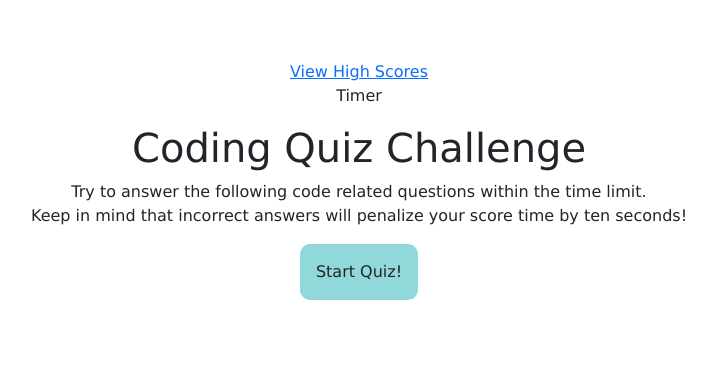
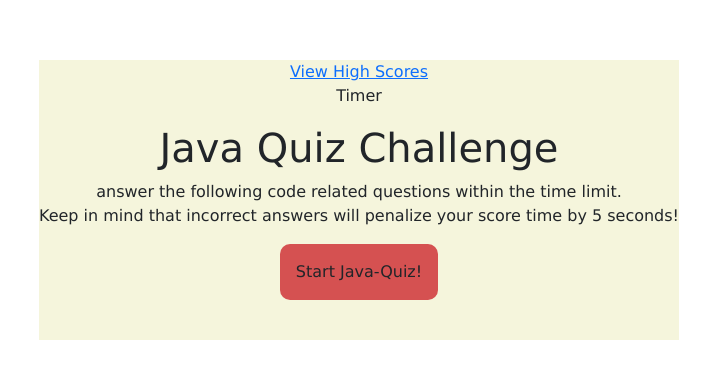
Before and after one commit to santosangel1126/java-quiz, a plain HTML site: page index.html in a window 1280 px wide. Shown: the part 140-518 px from the top of the page, without its empty margins (281-997 px from the left). Drawn offline with nearby package versions, Linux system fonts and the light colour scheme.

Commit message:
updated css

```diff
--- a/assets/script.js
+++ b/assets/script.js
@@ -7,7 +7,7 @@ var answerButtons = document.querySelector(".answer-buttons");
 var answerBtn = document.querySelector(".btn");
 var btn;
 var countDown = document.querySelector("#timer");
-var timeLeft = 75;
+var timeLeft = 100;
 var questionCounter = 0;
 var timerInterval;
 // initiate the quiz
@@ -115,14 +115,14 @@ startButton.addEventListener("click", function () {
                 wrongAlert.id = "wrong";
                 wrongAlert.textContent = "Wrong!";
                 answerButtons.append(wrongAlert);
-                timeLeft = timeLeft - 10;
+                timeLeft = timeLeft - 5;
             } else {
                 wrong.remove();
                 var wrongAlert = document.createElement("p");
                 wrongAlert.id = "wrong";
                 wrongAlert.textContent = "Wrong!";
                 answerButtons.append(wrongAlert);
-                timeLeft = timeLeft - 10;
+                timeLeft = timeLeft - 5;
             }
         }
     });
--- a/assets/style.css
+++ b/assets/style.css
@@ -1,4 +1,7 @@
+ .header {
+     background-color: beige;
 
+ }
 
  *, *::before, *::after {
         box-sizing: border-box;
@@ -51,17 +54,18 @@ container {
     }
 
     .btn {
-    background-color: rgb(144, 216, 218);
+        background-color: rgb(213, 81, 81);
         border-radius: 10px;
         padding: 15px;
     }
 
     .btn:hover {
-    background-color: chartreuse;
+        background-color: grey;
         opacity: 5;
     }
 
     .scores {
         position:relative;
         bottom: 25px;;
+    };
 }
--- a/index.html
+++ b/index.html
@@ -22,14 +22,14 @@
         </div>
 
         <section class="intro">
-            <h1>Coding Quiz Challenge</h1>
+            <h1>Java Quiz Challenge</h1>
             <p>
-                Try to answer the following code related questions within the time
+                answer the following code related questions within the time
                 limit. <br />Keep in mind that incorrect answers will penalize your
-                score time by ten seconds!
+                score time by 5 seconds!
             </p>
 
-            <button id="start-Btn" class="btn">Start Quiz!</button>
+            <button id="start-Btn" class="btn">Start Java-Quiz!</button>
         </section>
 
         <section class="quiz-section">
```
Lines whose indentation alone changed are shown as unchanged.
